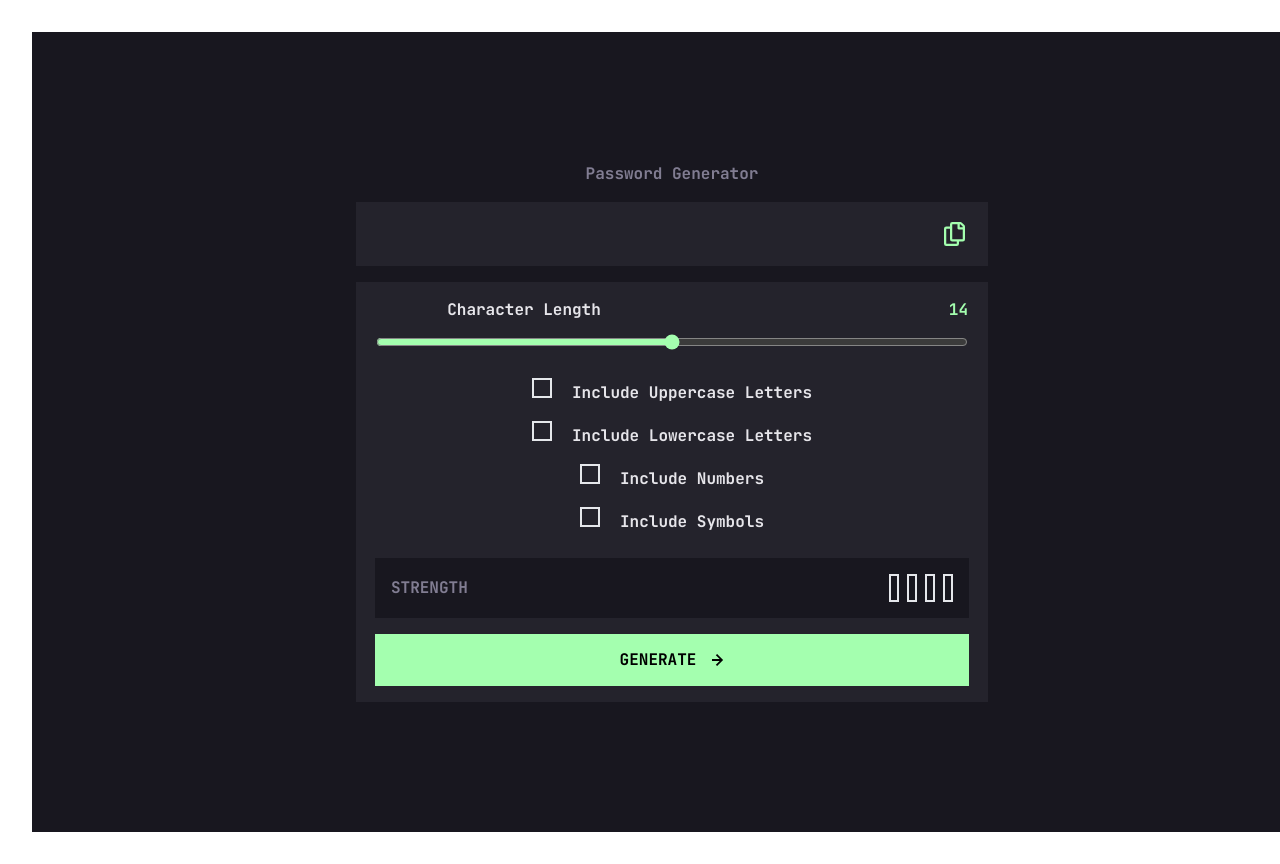
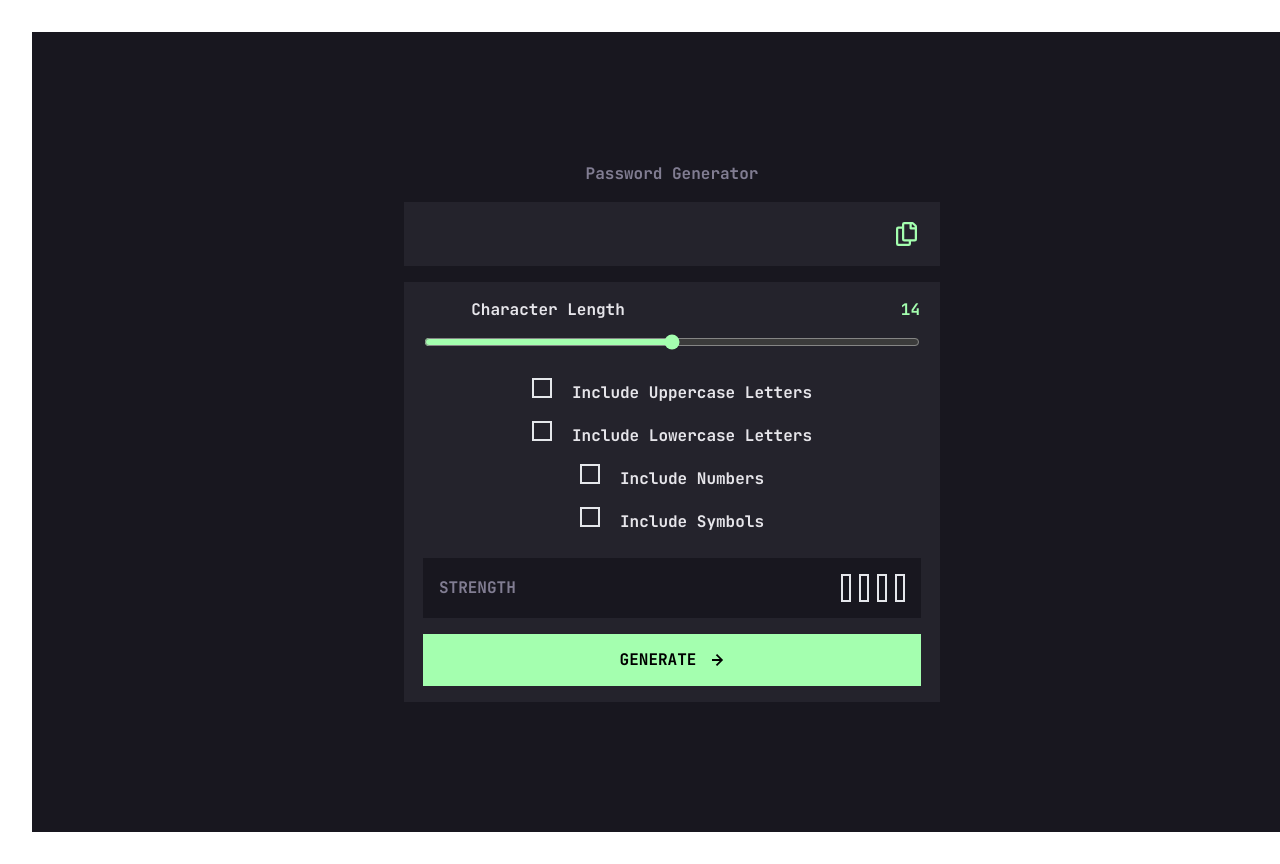
Before and after one commit to renanrdsouza/password-generator-app, a React (Vite) app: page / in a window 1280 px wide. Shown: the top 864 px of the page. Built offline with nearby package versions, Linux system fonts and the light colour scheme.

Commit message:
Redução na largura do app em telas desktop

```diff
--- a/tailwind.config.js
+++ b/tailwind.config.js
@@ -24,8 +24,8 @@ export default {
         "mobile-button": "19.438rem",
         "mobile-checkbox-inputs": "19.201rem",
         "stregth-indicator": "0.625rem",
-        "desktop": "39.5rem",
-        "desktop-button": "37.13rem"
+        "desktop": "33.5rem",
+        "desktop-button": "31.13rem"
       },
       gridTemplateColumns: {
         "strength": "77px 200px"
```
